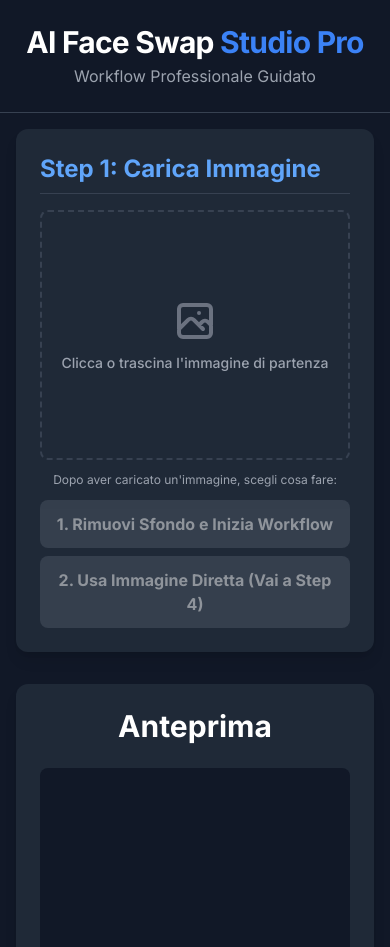
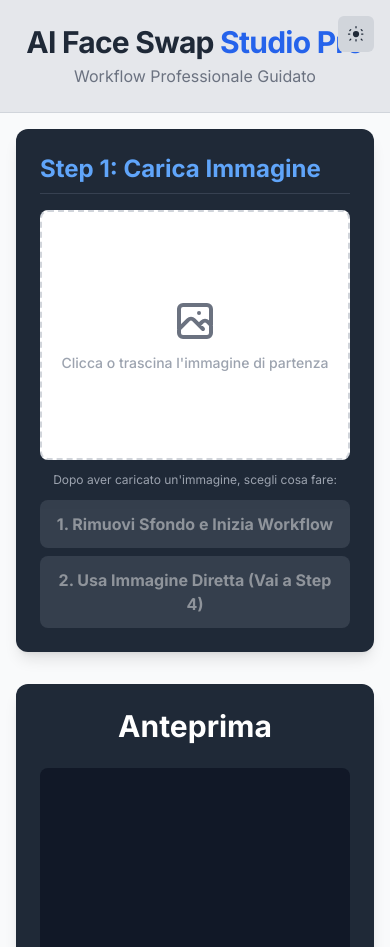
Before and after one commit to lelus78/FaceSwapApp, a Flask app: page / in a window 390 px wide. Shown: the top 947 px of the page. Run offline with Flask 3, Linux system fonts and the light colour scheme; data that the repository does not hold is empty; parts of the project's set-up code (start-up, migrations or seed data) failed here and were passed over; some libraries are stand-ins or nearby versions.

Commit message:
feat(ui): add theme toggle and polish styles

```diff
--- a/app/static/css/style.css
+++ b/app/static/css/style.css
@@ -2,11 +2,36 @@
 // === AI FACE SWAP STUDIO PRO 2.0 - STYLE.CSS (REFACTORED FOR WIZARD WORKFLOW) ===
 // =================================================================================== */
 
+/* --- Variabili Tema --- */
+:root {
+    --bg: #f9fafb;
+    --card-bg: #ffffff;
+    --text: #374151;
+    --muted: #6b7280;
+    --border: #d1d5db;
+    --accent: #2563eb;
+    --accent-hover: #1d4ed8;
+    --secondary: #581c87;
+    --secondary-hover: #6d28d9;
+}
+
+.dark {
+    --bg: #111827;
+    --card-bg: #1f2937;
+    --text: #d1d5db;
+    --muted: #9ca3af;
+    --border: #374151;
+}
+
+html {
+    transition: background-color 0.2s, color 0.2s;
+}
+
 /* --- Stili di Base e Font --- */
 body {
-    background-color: #111827; /* Corrisponde a bg-gray-900 di Tailwind */
+    background-color: var(--bg);
     font-family: 'Inter', sans-serif;
-    color: #d1d5db; /* Corrisponde a text-gray-300 */
+    color: var(--text);
 }
 
 /* --- Stili per i Modali (Errori, Progressi) --- */
@@ -47,17 +72,17 @@ body {
 
 /* --- Stili per le Aree di Upload --- */
 .upload-box {
-    border: 2px dashed #374151; /* gray-700 */
+    border: 2px dashed var(--border);
     transition: all 0.2s ease-in-out;
-    background-color: #1f2937; /* gray-800 */
+    background-color: var(--card-bg);
     position: relative;
     overflow: hidden;
     cursor: pointer;
 }
 
 .upload-box:hover, .upload-box.drag-over {
-    border-color: #3b82f6; /* blue-500 */
-    background-color: #374151; /* gray-700 */
+    border-color: var(--accent);
+    background-color: var(--border);
 }
 
 .upload-box img {
--- a/app/static/js/script.js
+++ b/app/static/js/script.js
@@ -553,7 +553,8 @@ function assignDomElements() {
         'inpainting-prompt-input', 'generate-hair-btn',
         'analyze-parts-btn',
         'dynamic-prompts-container',
-        'generate-all-btn'
+        'generate-all-btn',
+        'theme-toggle', 'theme-icon'
 
     ];
     ids.forEach(id => {
@@ -564,6 +565,7 @@ function assignDomElements() {
 }
 
 function setupEventListeners() {
+    dom.themeToggle.addEventListener('click', toggleTheme);
     dom.resetAllBtn.addEventListener('click', resetWorkflow);
     dom.subjectImgInput.addEventListener('change', (e) => handleSubjectFile(e.target.files[0]));
     dom.prepareSubjectBtn.addEventListener('click', handlePrepareSubject);
@@ -582,7 +584,6 @@ function setupEventListeners() {
     dom.sourceImgInput.addEventListener('change', (e) => handleSourceFile(e.target.files[0]));
     dom.swapBtn.addEventListener('click', handlePerformSwap);
     dom.backToStep3Btn.addEventListener('click', () => goToStep(3));
-    dom.tileDenoisingSlider.addEventListener('input', e => dom.tileDenoisingValue.textContent = parseFloat(e.target.value).toFixed(2));
     dom.toggleFaceBoxes.addEventListener('change', e => {
         const display = e.target.checked ? 'block' : 'none';
         dom.targetFaceBoxesContainer.style.display = display;
@@ -833,8 +834,30 @@ function distance(x1, y1, x2, y2) {
     return Math.sqrt(Math.pow(x1 - x2, 2) + Math.pow(y1 - y2, 2));
 }
 
+function updateThemeIcon() {
+    const dark = document.documentElement.classList.contains('dark');
+    dom.themeIcon.innerHTML = dark
+        ? '<path d="M21.752 15.002A9.718 9.718 0 0112.75 22 9.75 9.75 0 013 12.25c0-3.902 2.338-7.25 5.748-8.748a.75.75 0 01.912 1.1 7.5 7.5 0 009.038 9.038.75.75 0 01.054 1.362z"/>'
+        : '<path d="M12 2.25a.75.75 0 01.75.75v1.5a.75.75 0 01-1.5 0V3a.75.75 0 01.75-.75zM12 18a.75.75 0 01.75.75v1.5a.75.75 0 01-1.5 0v-1.5a.75.75 0 01.75-.75zM20.25 11.25a.75.75 0 010 1.5h-1.5a.75.75 0 010-1.5h1.5zM5.25 12a.75.75 0 01-.75.75H3a.75.75 0 010-1.5h1.5A.75.75 0 015.25 12zM17.722 6.278a.75.75 0 011.06 0l1.06 1.06a.75.75 0 11-1.06 1.06l-1.06-1.06a.75.75 0 010-1.06zM6.218 17.782a.75.75 0 010 1.06l-1.06 1.06a.75.75 0 11-1.06-1.06l1.06-1.06a.75.75 0 011.06 0zM6.218 6.218a.75.75 0 00-1.06 0l-1.06 1.06a.75.75 0 101.06 1.06l1.06-1.06a.75.75 0 000-1.06zM17.782 17.782a.75.75 0 000 1.06l1.06 1.06a.75.75 0 101.06-1.06l-1.06-1.06a.75.75 0 00-1.06 0zM12 8.25a3.75 3.75 0 100 7.5 3.75 3.75 0 000-7.5z"/>';
+}
+
+function applySavedTheme() {
+    const saved = localStorage.getItem('theme');
+    const prefersDark = window.matchMedia('(prefers-color-scheme: dark)').matches;
+    const useDark = saved ? saved === 'dark' : prefersDark;
+    document.documentElement.classList.toggle('dark', useDark);
+    updateThemeIcon();
+}
+
+function toggleTheme() {
+    document.documentElement.classList.toggle('dark');
+    localStorage.setItem('theme', document.documentElement.classList.contains('dark') ? 'dark' : 'light');
+    updateThemeIcon();
+}
+
 document.addEventListener('DOMContentLoaded', () => {
     assignDomElements();
+    applySavedTheme();
     setupEventListeners();
     loadStickers();
     resetWorkflow();
--- a/app/templates/index.html
+++ b/app/templates/index.html
@@ -1,5 +1,5 @@
 <!DOCTYPE html>
-<html lang="it">
+<html lang="it" class="dark">
 <head>
     <meta charset="UTF-8">
     <meta name="viewport" content="width=device-width, initial-scale=1.0">
@@ -9,7 +9,7 @@
     <script src="https://cdnjs.cloudflare.com/ajax/libs/lottie-web/5.12.2/lottie.min.js"></script>
     <link rel="stylesheet" href="{{ url_for('static', filename='css/style.css') }}">
 </head>
-<body class="antialiased bg-gray-900">
+<body class="antialiased bg-gray-50 text-gray-800 dark:bg-gray-900 dark:text-gray-300">
 
     <div id="error-modal" class="modal">
         <div class="flex items-center justify-center min-h-screen px-4">
@@ -35,9 +35,12 @@
     </div>
 
     <div class="flex flex-col min-h-screen">
-        <header class="text-center py-6 bg-gray-900 border-b border-gray-700">
-            <h1 class="text-3xl md:text-4xl font-bold tracking-tight text-white">AI Face Swap <span class="text-blue-500">Studio Pro</span></h1>
-            <p class="text-md text-gray-400 mt-1">Workflow Professionale Guidato</p>
+        <header class="relative text-center py-6 bg-gray-200 dark:bg-gray-900 border-b border-gray-300 dark:border-gray-700">
+            <h1 class="text-3xl md:text-4xl font-bold tracking-tight text-gray-800 dark:text-white">AI Face Swap <span class="text-blue-600">Studio Pro</span></h1>
+            <p class="text-md text-gray-500 dark:text-gray-400 mt-1">Workflow Professionale Guidato</p>
+            <button id="theme-toggle" class="absolute right-4 top-4 p-2 rounded-md bg-gray-300 dark:bg-gray-700 text-gray-800 dark:text-gray-100 hover:bg-gray-400 dark:hover:bg-gray-600 transition-colors" aria-label="Attiva tema chiaro/scuro">
+                <svg id="theme-icon" class="w-5 h-5" xmlns="http://www.w3.org/2000/svg" fill="currentColor" viewBox="0 0 24 24"></svg>
+            </button>
         </header>
 
         <main class="w-full max-w-8xl mx-auto p-4 flex-grow grid grid-cols-1 lg:grid-cols-2 gap-8">
```
Also changed, not shown: other parts of app/static/css/style.css (+21 -21 lines).
